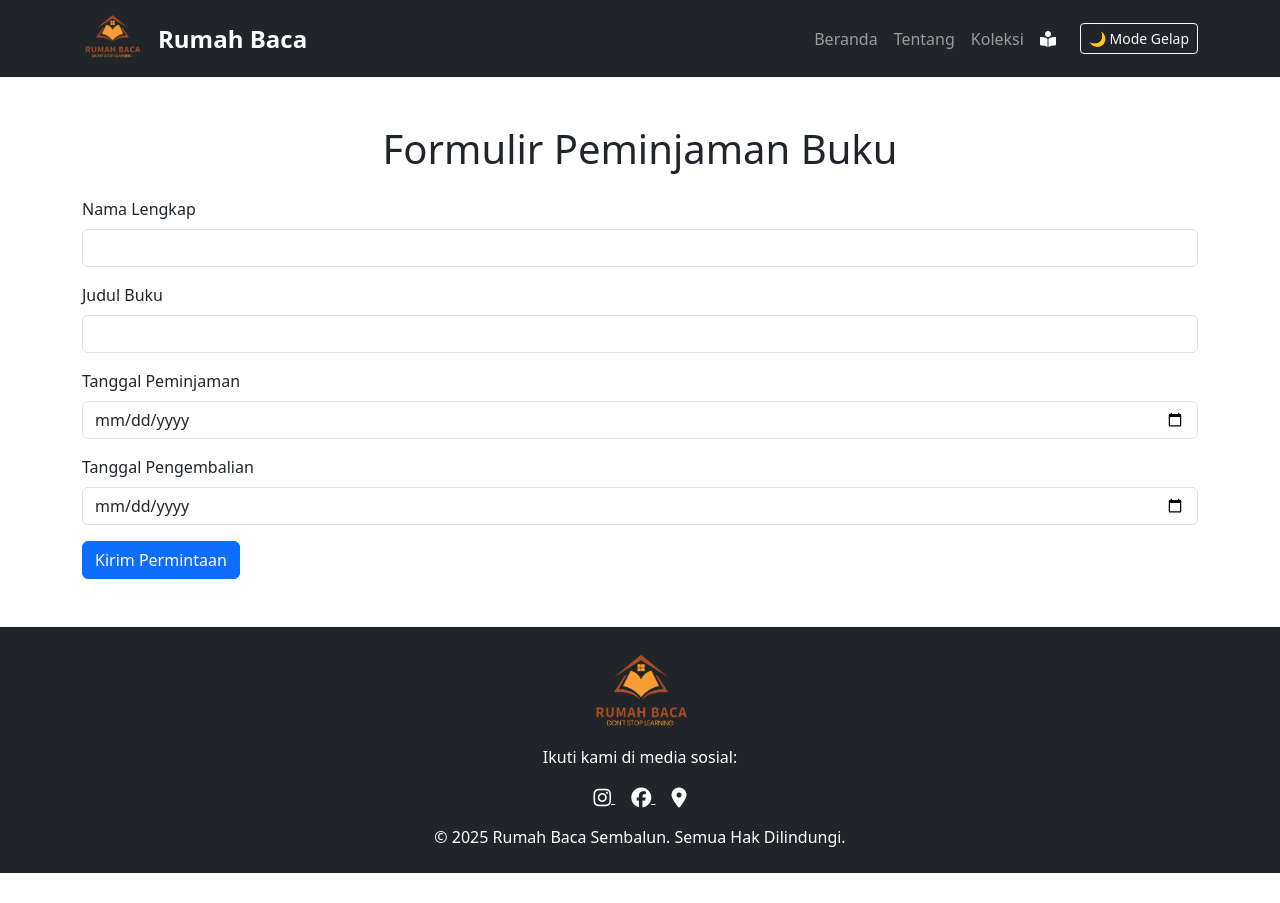
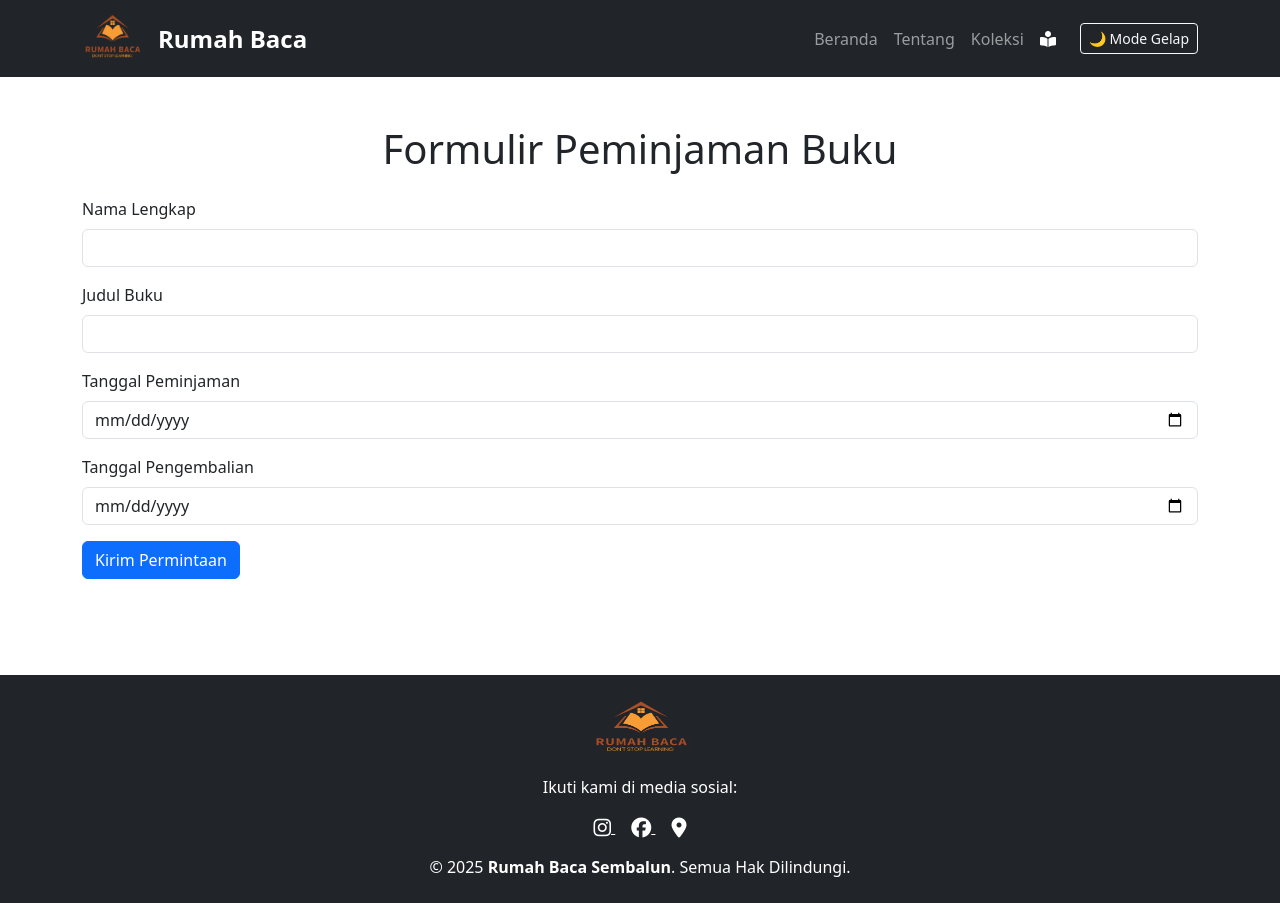
Before and after one commit to hazisumamullah/Rumah_baca, a plain HTML site: page pinjam.html in a window 1280 px wide. Before the commit the page ends 873 px from the top, so only its background shows below. Drawn offline with nearby package versions, Linux system fonts and the light colour scheme.

Commit message:
Update pinjam.html

```diff
--- a/pinjam.html
+++ b/pinjam.html
@@ -19,6 +19,7 @@
         background-color: #121212;
         color: #f1f1f1;
       }
+
       body.dark-mode .form-control,
       body.dark-mode .navbar,
       body.dark-mode .card,
@@ -27,6 +28,14 @@
         background-color: #1e1e1e;
         color: #fff;
         border-color: #444;
+      }
+
+      .footer a:hover {
+        color: #0d6efd;
+      }
+
+      .footer-logo img {
+        height: 60px;
       }
     </style>
   </head>
@@ -106,9 +115,9 @@
     </div>
 
     <!-- Footer -->
-    <footer class="bg-dark text-white text-center py-4">
+    <footer class="footer bg-dark text-white text-center py-4 mt-5">
       <div class="container">
-        <div class="footer-logo mb-2">
+        <div class="footer-logo mb-3">
           <img src="img/logo.png" alt="Logo Rumah Baca" />
         </div>
         <p>Ikuti kami di media sosial:</p>
@@ -119,6 +128,7 @@
             class="text-white me-3"
             target="_blank"
             rel="noopener noreferrer"
+            aria-label="Instagram"
           >
             <i class="fab fa-instagram fa-lg"></i>
           </a>
@@ -129,22 +139,24 @@
             class="text-white me-3"
             target="_blank"
             rel="noopener noreferrer"
+            aria-label="Facebook"
           >
             <i class="fab fa-facebook fa-lg"></i>
           </a>
 
-          <!-- Lokasi di Google Maps -->
+          <!-- Google Maps -->
           <a
             href="https://www.google.com/maps/place/Rumah+Baca+Sembalun"
             class="text-white"
             target="_blank"
             rel="noopener noreferrer"
+            aria-label="Google Maps"
           >
             <i class="fas fa-map-marker-alt fa-lg"></i>
           </a>
         </div>
         <p class="mb-0">
-          &copy; 2025 Rumah Baca Sembalun. Semua Hak Dilindungi.
+          &copy; 2025 <strong>Rumah Baca Sembalun</strong>. Semua Hak Dilindungi.
         </p>
       </div>
     </footer>
@@ -172,14 +184,12 @@
       }
 
       document.addEventListener("DOMContentLoaded", function () {
-        // Auto-isi judul buku dari URL jika ada
         const params = new URLSearchParams(window.location.search);
         const judul = params.get("judul");
         if (judul) {
           document.getElementById("judulBuku").value = judul;
         }
 
-        // Mode gelap/terang toggle
         const modeToggle = document.getElementById("modeToggle");
         const body = document.body;
         const mode = localStorage.getItem("mode");
```
